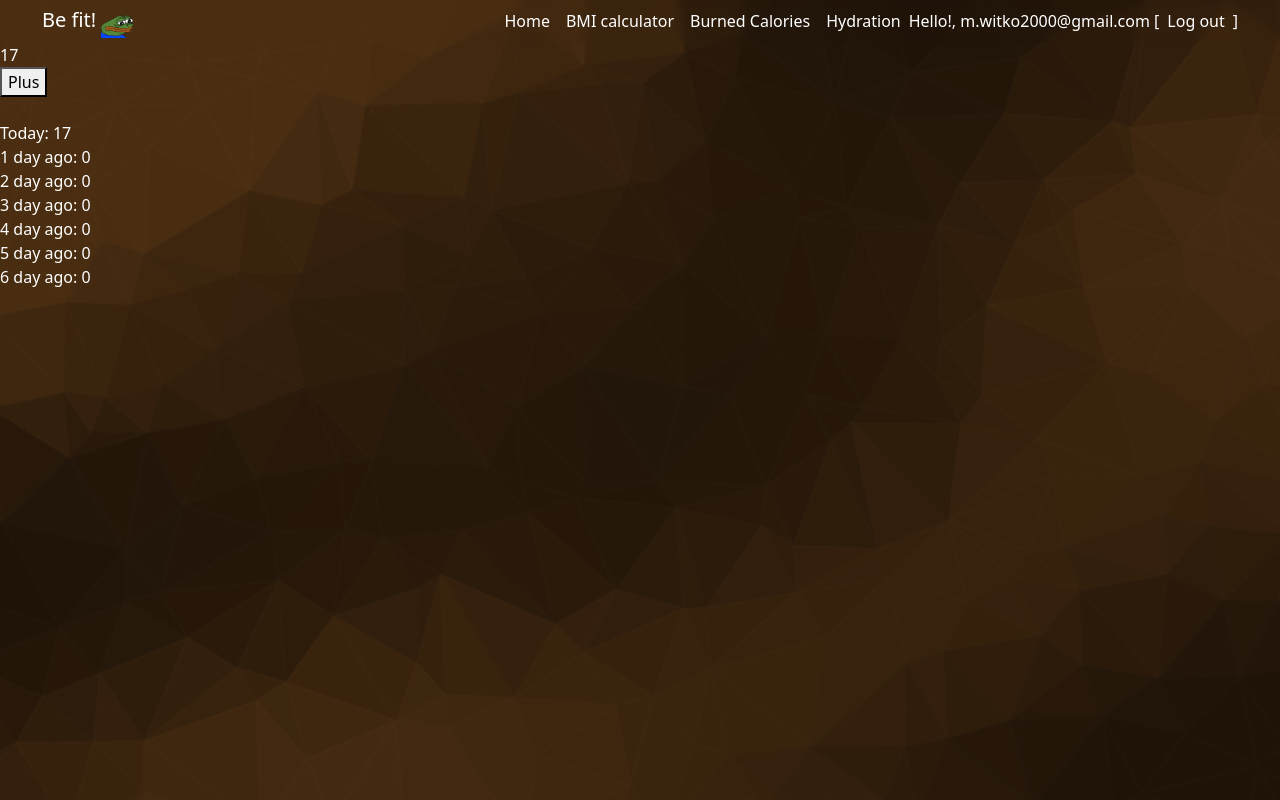
After one commit to Majkelll/Projekt-IO-BD, a Flask app: page /hydration in a window 1280 px wide. The commit adds this page. Run offline with Flask 2, Linux system fonts and the light colour scheme; a user stored in the database is signed in; data comes from the database, SQL or seed files in the repository; both versions use the stored data as it was after the commit.

Commit message:
Initial state of hydration page

```diff
--- a/website/models.py
+++ b/website/models.py
@@ -26,3 +26,9 @@ class Mets(db.Model):
     id = db.Column(db.Integer, primary_key=True)
     name = db.Column(db.String(128))
     value = db.Column(db.Numeric)
+
+
+class Rehydration(db.Model):
+    id = db.Column(db.Integer, primary_key=True)
+    user_id = db.Column(db.Integer, ForeignKey("user.id"))
+    data_collected = db.Column(db.DateTime(timezone=True), default=func.now())
--- /dev/null
+++ b/website/static/rehydration/style.css
@@ -0,0 +1,4 @@
+body {
+  background: url(../assets/images/bg.png) no-repeat fixed;
+  background-size: cover;
+}
--- a/website/templates/navbar/navbar.html
+++ b/website/templates/navbar/navbar.html
@@ -34,6 +34,7 @@
           <a class="nav-link" aria-current="page" href="/">Home</a>
           <a class="nav-link" href="/bmi">BMI calculator</a>
           <a class="nav-link" href="/burnedCalories">Burned Calories</a>
+          <a class="nav-link" href="/hydration">Hydration</a>
           {% if not current_user.is_authenticated %}
           <a class="nav-link" href="/login">Login</a>
           <a class="nav-link" href="/signup">Sign Up</a>
--- /dev/null
+++ b/website/templates/rehydration/rehydration.html
@@ -0,0 +1,31 @@
+{% extends "./navbar/navbar.html" %}
+
+{% block title%}
+Burned calories
+{% endblock %}
+
+{% block extracss %}
+<link rel="stylesheet" href="../../static/rehydration/style.css" />
+{% endblock %}
+{% block extrascript %}
+<script src="../../static/rehydration/script.js"></script>
+{% endblock%}
+
+{% block content %}
+<div>
+  <div>{{ drinkedToday }}</div>
+  <form id='plus' name='plus' value="plus" method="POST">
+    <button type="submit">Plus</button>
+  </form>
+  <br>
+  <div class="calendar">
+    <div class="calendar-day">Today: {{ calendar.0 }}</div>
+    <div class="calendar-day">1 day ago: {{ calendar.1 }}</div>
+    <div class="calendar-day">2 day ago: {{ calendar.3 }}</div>
+    <div class="calendar-day">3 day ago: {{ calendar.2 }}</div>
+    <div class="calendar-day">4 day ago: {{ calendar.4 }}</div>
+    <div class="calendar-day">5 day ago: {{ calendar.5 }}</div>
+    <div class="calendar-day">6 day ago: {{ calendar.6 }}</div>
+  </div>
+</div>
+{% endblock %}
--- a/website/views.py
+++ b/website/views.py
@@ -1,5 +1,5 @@
 from flask import Blueprint, render_template, request, redirect, url_for, flash, jsonify
-from .models import Mets, User, BMI
+from .models import Mets, Rehydration, User, BMI
 from . import db
 from flask_login import login_user, current_user, logout_user
 from passlib.hash import sha256_crypt
@@ -18,12 +18,14 @@ views = Blueprint("views", __name__)
 def home():
     return render_template('./home/home.html')
 
+
 @views.route('/bmi/data', methods=['POST'])
 def bmi_data():
     if current_user.is_authenticated:
         current_time = datetime.utcnow()
         four_weeks_ago = current_time - timedelta(weeks=4)
-        bmi = BMI.query.filter_by(user_id=current_user.id).filter(BMI.data_collected>four_weeks_ago).all()
+        bmi = BMI.query.filter_by(user_id=current_user.id).filter(
+            BMI.data_collected > four_weeks_ago).all()
         result = []
         for k in bmi:
             result.append({
@@ -38,6 +40,7 @@ def bmi_data():
             return '{}'
     else:
         return 'User does not exist'
+
 
 @views.route('/bmi', methods=['GET', 'POST'])
 def bmi():
@@ -131,6 +134,46 @@ def burned_calories():
     return render_template('./burnedCalories/burnedCalories.html')
 
 
+@views.route('/hydration', methods=['GET', 'POST'])
+def rehydration():
+    if request.method == 'POST':
+        new_rehydration = Rehydration(user_id=current_user.id)
+        db.session.add(new_rehydration)
+        db.session.commit()
+
+    current_time = datetime.utcnow()
+    finish_result = []
+    for i in range(7):
+        day_ago = current_time - timedelta(days=i + 1)
+        day_ago_2 = current_time - timedelta(days=i)
+        rehydration = Rehydration.query.filter_by(user_id=current_user.id).filter(
+            Rehydration.data_collected > day_ago).filter(Rehydration.data_collected < day_ago_2).all()
+        finish_result.append(len(rehydration))
+
+    rehydration = []
+    if current_user.is_authenticated:
+        current_time = datetime.utcnow()
+        day_ago = current_time - timedelta(days=1)
+        rehydration = Rehydration.query.filter_by(user_id=current_user.id).filter(
+            Rehydration.data_collected > day_ago).all()
+    return render_template('./rehydration/rehydration.html', drinkedToday=len(rehydration), calendar=finish_result)
+
+
+@views.route('/hydration/data', methods=['GET'])
+def hydation_data():
+    if current_user.is_authenticated:
+        current_time = datetime.utcnow()
+        finish_result = []
+        for i in range(7):
+            day_ago = current_time - timedelta(days=i + 1)
+            day_ago_2 = current_time - timedelta(days=i)
+            rehydration = Rehydration.query.filter_by(user_id=current_user.id).filter(
+                Rehydration.data_collected > day_ago).filter(Rehydration.data_collected < day_ago_2).all()
+            finish_result.append(len(rehydration))
+
+    return jsonify(finish_result)
+
+
 @views.route('/seeder')
 def seeder():
     new_mets = [
```
Also changed, not shown: website/static/rehydration/script.js (added, +7 -0 lines), website/database.db.
